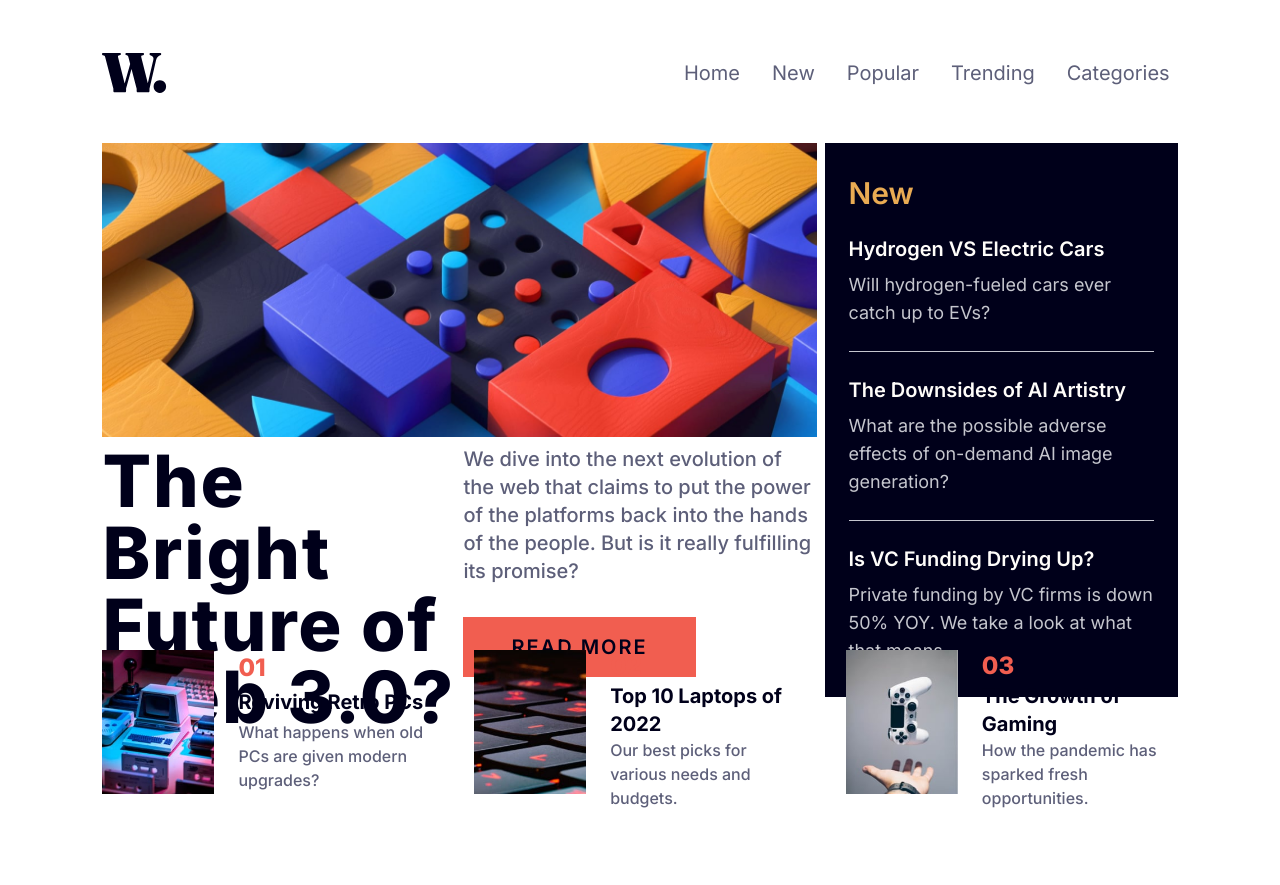
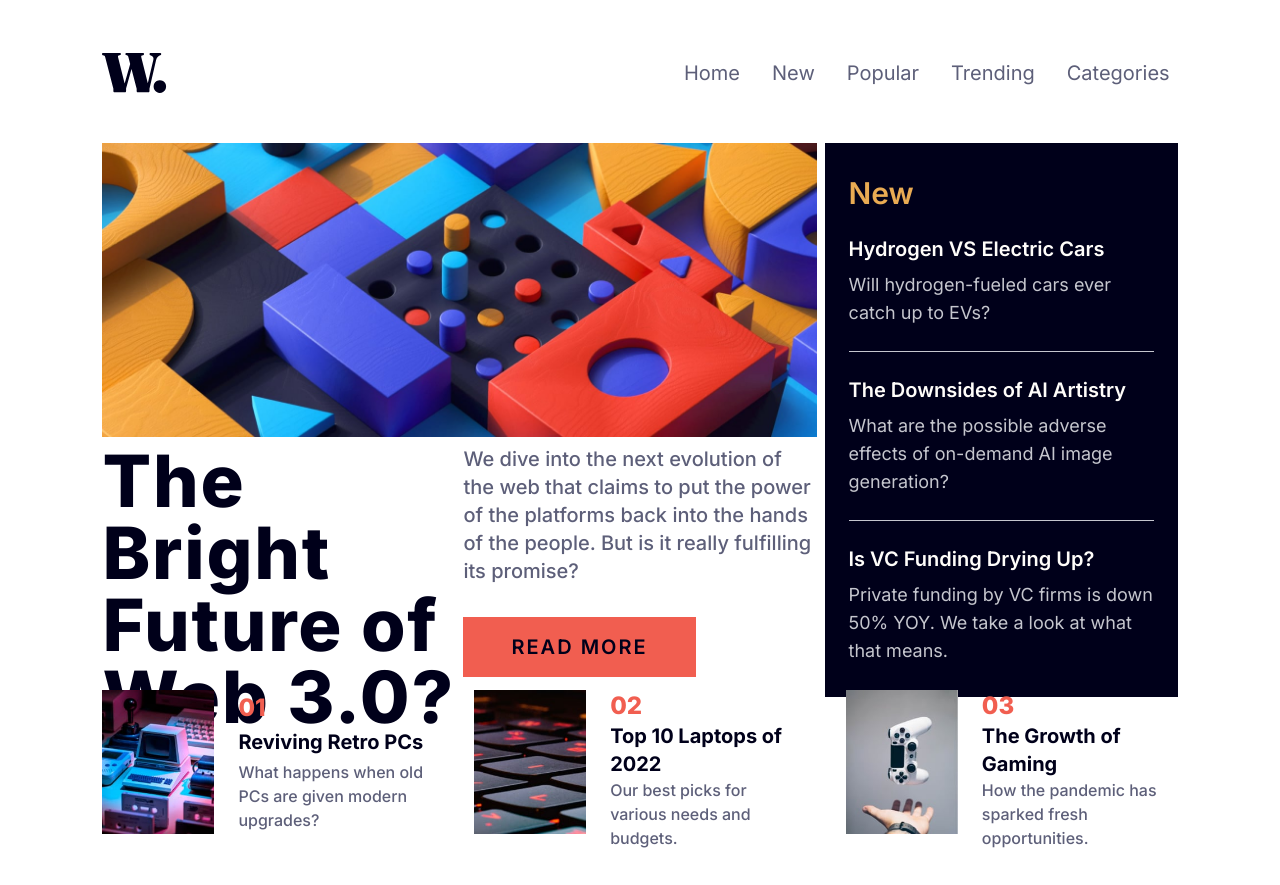
Before and after one commit to akshay-ken/rookie-project-08, a React (Vite) app: page / in a window 1280 px wide. Before the commit the page ends 845 px from the top, so only its background shows below. Built offline with nearby package versions, Linux system fonts and the light colour scheme.

Commit message:
style: reduce mt on parent

```diff
--- a/src/components/FooterSection.jsx
+++ b/src/components/FooterSection.jsx
@@ -3,7 +3,7 @@ import keyImg from "../assets/images/image-top-laptops.jpg";
 import gamepadImg from "../assets/images/image-gaming-growth.jpg";
 export function FooterSection() {
   return (
-    <footer className="flex flex-col gap-10 md:flex-row mt-12 md:-mt-22 h-36">
+    <footer className="flex flex-col gap-10 md:flex-row mt-12 md:-mt-12 h-36">
       <div className="flex flex-row gap-6 md:basis-1/3">
         <img src={pcImg} className="w-28" alt="" />
         <div className="flex flex-col justify-around">
```
